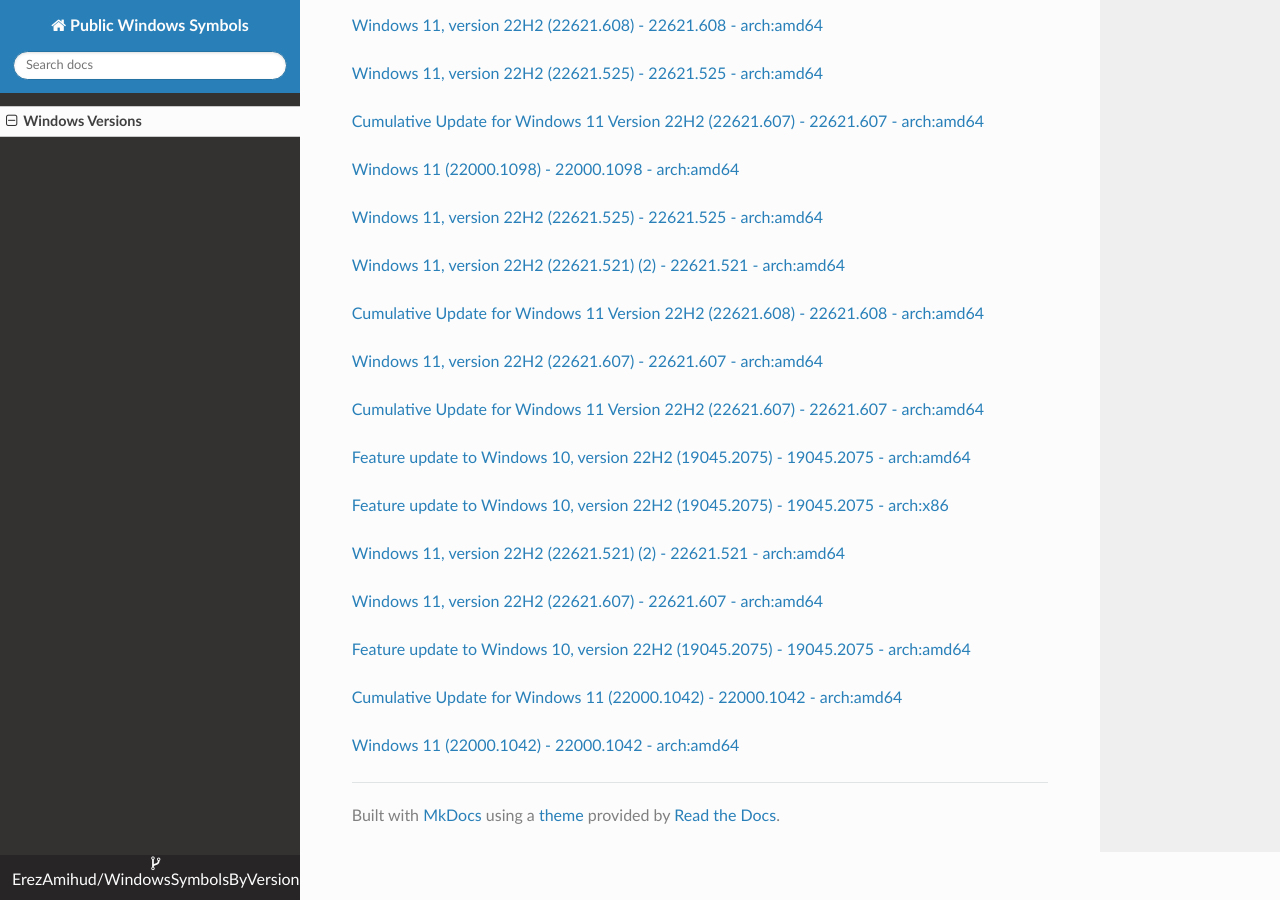
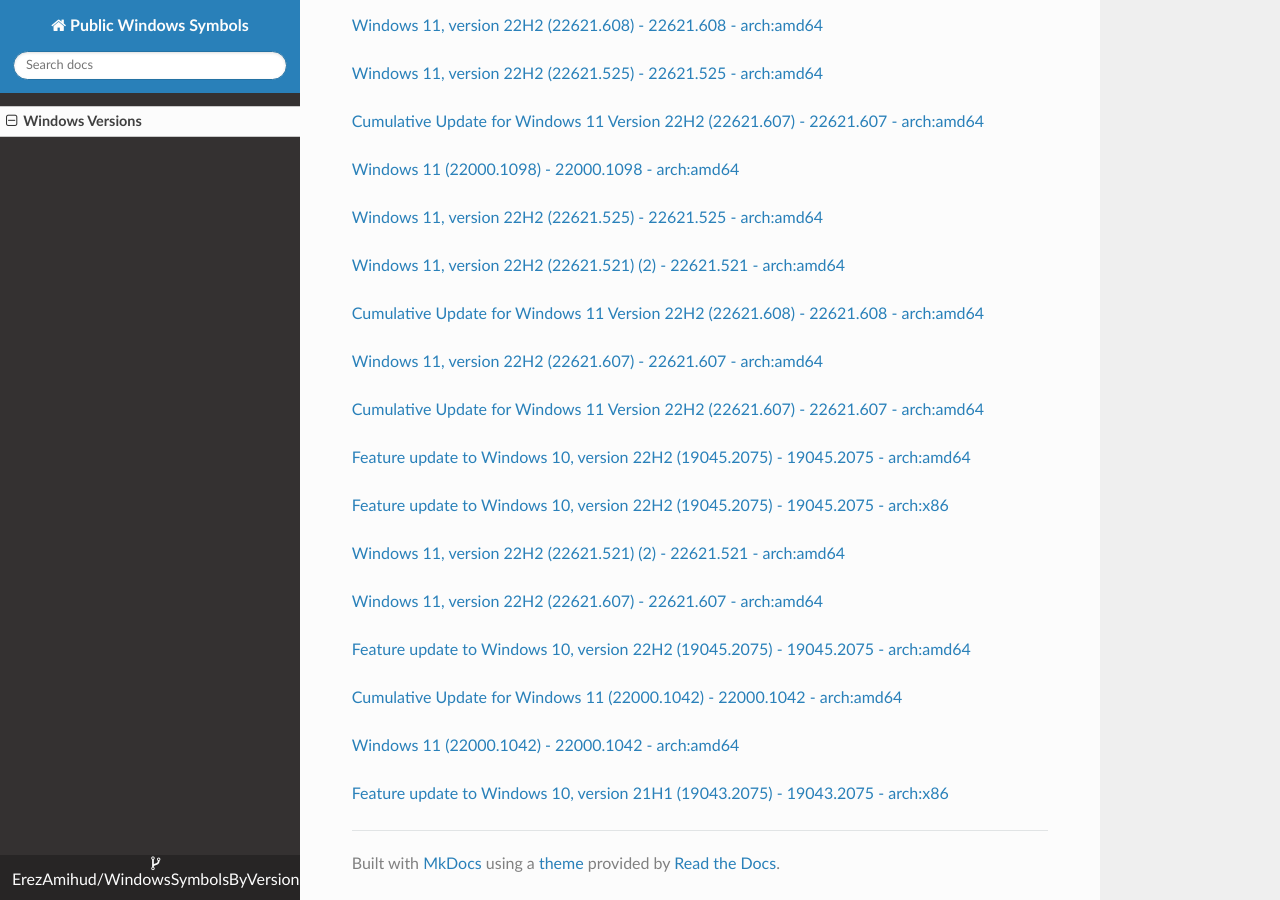
Before and after one commit to ErezAmihud/WindowsSymbolsByVersion, an MkDocs documentation site: the page built from docs/index.md, in a window 1280 px wide and 900 px high, scrolled down 51461 px. Built offline with MkDocs 1.6.1, drawn with Linux system fonts in a browser that asks for light colours; nearby versions of some CDN libraries.

Commit message:
Automated commit, add manifest for b329d887-169a-421a-974d-d7a7c7013179

```diff
--- a/docs/index.md
+++ b/docs/index.md
@@ -3040,3 +3040,6 @@
 
 
 [Windows 11 (22000.1042) - 22000.1042 - arch:amd64](https://github.com/ErezAmihud/WindowsSymbolsByVersion/blob/main/manifests/1210147c-9ea3-4cac-96d8-6e4d4fdf5196.manifest)
+
+
+[Feature update to Windows 10, version 21H1 (19043.2075) - 19043.2075 - arch:x86](https://github.com/ErezAmihud/WindowsSymbolsByVersion/blob/main/manifests/b329d887-169a-421a-974d-d7a7c7013179.manifest)
```
Also changed, not shown: process_builds.json (+1 -1 lines), 1 other file.
